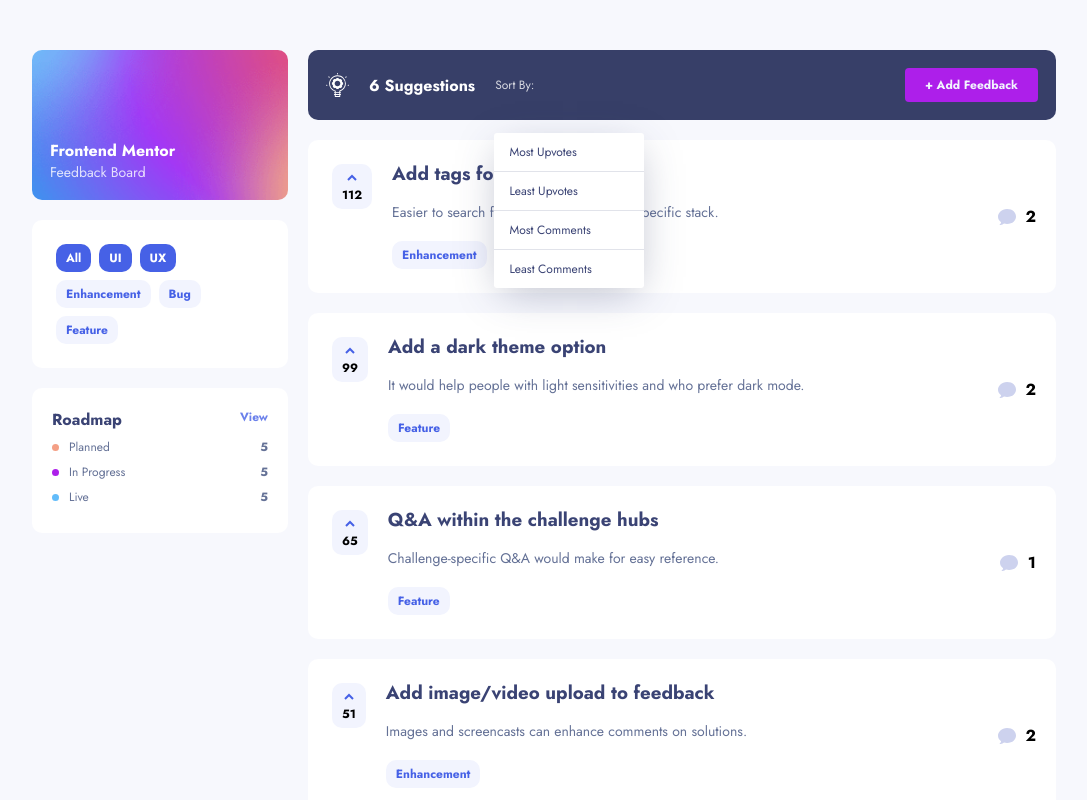
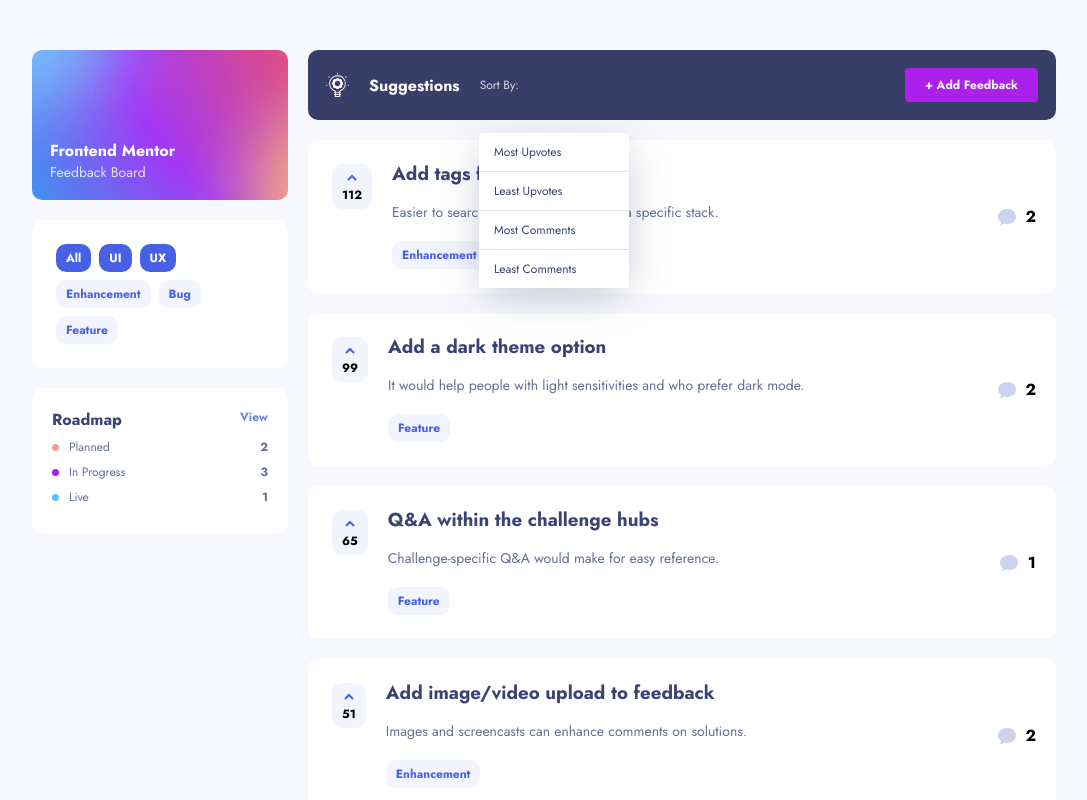
Before and after one commit to catli-unbounce/product_idea_board, a React (Create React App) app: page / in a window 1280 px wide. Shown: the top 800 px of the page, without its empty margins (96-1183 px from the left). Built offline with nearby package versions, Linux system fonts and the light colour scheme.

Commit message:
Refactor the banner

```diff
--- a/index.html
+++ b/index.html
@@ -29,7 +29,7 @@
 
   <!-- Sidebar end -->
 
-  <!-- Add number of suggestions here --> Suggestions
+  <!-- Add number of banner here --> banner
   Sort by:
   Most upvotes
   Least upvotes
--- a/src/App.js
+++ b/src/App.js
@@ -1,14 +1,16 @@
 import React, { useState, useEffect } from 'react';
 import logo from './logo.svg';
+import suggestionIcon from './assets/suggestions/icon-suggestions.svg'
 import {filterRequestsByStatus} from './helpers.js';
 import backIcon from './assets/shared/icon-arrow-left.svg';
 import './App.scss';
 import ListFilter from './components/ListFilter';
 import Roadmap from './components/Roadmap';
 import Header from './components/Header';
-import Suggestions from './components/Suggestions';
+import Banner from './components/Banner';
 import RequestsList from './components/RequestsList';
-import RequestForm from './components/RequestForm'
+import RequestForm from './components/RequestForm';
+import RoadmapList from './components/RoadmapList';
 
 import {
   BrowserRouter as Router,
@@ -21,7 +23,7 @@
   const [data, setData] = useState({
     'all': [],
     'currentUser': {},
-    'suggestions': [],
+    'banner': [],
     'planned': [],
     'live': [],
     'inProgress':[]
@@ -35,7 +37,7 @@
       setData({
         all: fetchedData.productRequests,
         currentUser: fetchedData.currentUser,
-        suggestions: filterRequestsByStatus(fetchedData.productRequests, 'suggestion'),
+        banner: filterRequestsByStatus(fetchedData.productRequests, 'suggestion'),
         planned: filterRequestsByStatus(fetchedData.productRequests, 'planned'),
         live: filterRequestsByStatus(fetchedData.productRequests, 'live'),
         inProgress: filterRequestsByStatus(fetchedData.productRequests, 'in-progress')
@@ -53,21 +55,33 @@
               <RequestForm></RequestForm>
             </div>
           </Route>
+          <Route path="/roadmap">
+            <RoadmapList></RoadmapList>
+          </Route>
           <Route path="/">
             <div className="container">
               <div className="controls">
                 <Header></Header>
                 <ListFilter></ListFilter>
-                <Roadmap></Roadmap>
+                <Roadmap planned={data.planned} inProgress={data.inProgress} live={data.live}></Roadmap>
               </div>
 
               <div className="controls-mobile">
                 <ListFilter></ListFilter>
-                <Roadmap></Roadmap>
+                <Roadmap planned={data.planned} inProgress={data.inProgress} live={data.live}></Roadmap>
               </div>
               <main>
-                <Suggestions></Suggestions>
-                <RequestsList productRequests={data.suggestions}></RequestsList>
+                <Banner>
+                  <img src={suggestionIcon} alt="banner icon"></img> Suggestions
+                  <span className="sort-by">Sort By:</span>
+                  <ul className="banner__sort-dropdown dropdown">
+                      <li className="select-input">Most Upvotes</li>
+                      <li className="select-input">Least Upvotes</li>
+                      <li className="select-input">Most Comments</li>
+                      <li className="select-input">Least Comments</li>
+                  </ul>
+                </Banner>
+                <RequestsList productRequests={data.banner}></RequestsList>
               </main>
             </div>
           </Route>
--- a/src/App.scss
+++ b/src/App.scss
@@ -2,7 +2,7 @@
 @import './components/ListFilter/ListFilter.module.scss';
 @import './components/Roadmap/Roadmap.module.scss';
 @import './components/Header/Header.module.scss';
-@import './components/Suggestions/Suggestions.module.scss';
+@import './components/Banner/Banner.module.scss';
 @import './components/RequestsListItem/RequestsListItem.module.scss';
 @import './components/RequestsList/RequestsList.module.scss';
 @import './components/RequestForm/RequestForm.module.scss';
--- a/src/components/Suggestions/Suggestions.module.scss
+++ b/src/components/Banner/Banner.module.scss
@@ -1,4 +1,4 @@
-.suggestions {
+.banner {
     padding: 1.8rem;
     width: 100%;
     color: $white;
@@ -44,7 +44,7 @@
 
 @media only screen and (max-width: $mobile) {
 
-    .suggestions {
+    .banner {
         border-radius: 0;
     }
 }
--- /dev/null
+++ b/src/components/Banner/index.js
@@ -0,0 +1,16 @@
+import React, { useState } from 'react';
+import suggestionIcon from '../../assets/suggestions/icon-suggestions.svg'
+import {Link} from "react-router-dom";
+const Banner = ({children}) => {
+    return (
+        <div className="banner">
+            <div className="banner__info">
+                {children}
+            </div>
+
+            <button className="banner__add-btn"><Link to="/new">+ Add Feedback</Link></button>
+        </div>
+    )
+}
+
+export default Banner;
--- a/src/components/RequestsListItem/index.js
+++ b/src/components/RequestsListItem/index.js
@@ -1,7 +1,6 @@
 import React, { useState } from 'react';
 import commentsIcon from '../../assets/shared/icon-comments.svg';
 import upIcon from '../../assets/shared/icon-arrow-up.svg';
-// import suggestionIcon from '../../assets/suggestions/icon-suggestions.svg'
 const RequestsListItem = ({productRequest}) => {
     const [active, setActive] = useState(false);
 
--- a/src/components/Roadmap/index.js
+++ b/src/components/Roadmap/index.js
@@ -1,12 +1,16 @@
 import React, { useState } from 'react';
-const Roadmap = () => {
+import {
+    Link
+  } from "react-router-dom";
+const Roadmap = ({planned, inProgress, live}) => {
+
     return (
         <div className="roadmap">
             <ul>
-                <li className="title">Roadmap <a href="#">View</a></li>
-                <li className="roadmap__item"><span className="dot orange"></span>Planned <span className="count">5</span></li>
-                <li className="roadmap__item"><span className="dot purple"></span>In Progress <span className="count">5</span></li>
-                <li className="roadmap__item"><span className="dot blue"></span>Live <span className="count">5</span></li>
+                <li className="title">Roadmap<Link to="/roadmap">View</Link></li>
+                <li className="roadmap__item"><span className="dot orange"></span>Planned <span className="count">{planned.length}</span></li>
+                <li className="roadmap__item"><span className="dot purple"></span>In Progress <span className="count">{inProgress.length}</span></li>
+                <li className="roadmap__item"><span className="dot blue"></span>Live <span className="count">{live.length}</span></li>
             </ul>
         </div>
     )
--- /dev/null
+++ b/src/components/RoadmapList/index.js
@@ -0,0 +1,12 @@
+import React, { useState } from 'react';
+
+const RoadmapList = ({planned, inProgress, live}) => {
+
+    return (
+        <div className="container">
+            <div className="roadmap_list"></div>
+        </div>
+    )
+}
+
+export default RoadmapList;
--- a/src/components/Suggestions/index.js
+++ /dev/null
@@ -1,23 +0,0 @@
-import React, { useState } from 'react';
-import suggestionIcon from '../../assets/suggestions/icon-suggestions.svg'
-import {Link} from "react-router-dom";
-const Suggestions = () => {
-    return (
-        <div className="suggestions">
-            <div className="suggestions__info">
-                <img src={suggestionIcon} alt="suggestions icon"></img> 6 Suggestions
-                <span className="sort-by">Sort By:</span>
-                <ul className="suggestions__sort-dropdown dropdown">
-                    <li className="select-input">Most Upvotes</li>
-                    <li className="select-input">Least Upvotes</li>
-                    <li className="select-input">Most Comments</li>
-                    <li className="select-input">Least Comments</li>
-                </ul>
-            </div>
-
-            <button className="suggestions__add-btn"><Link to="/new">+ Add Feedback</Link></button>
-        </div>
-    )
-}
-
-export default Suggestions;
```
Also changed, not shown: src/components/RoadmapList/RoadmapList.module.scss (added).
